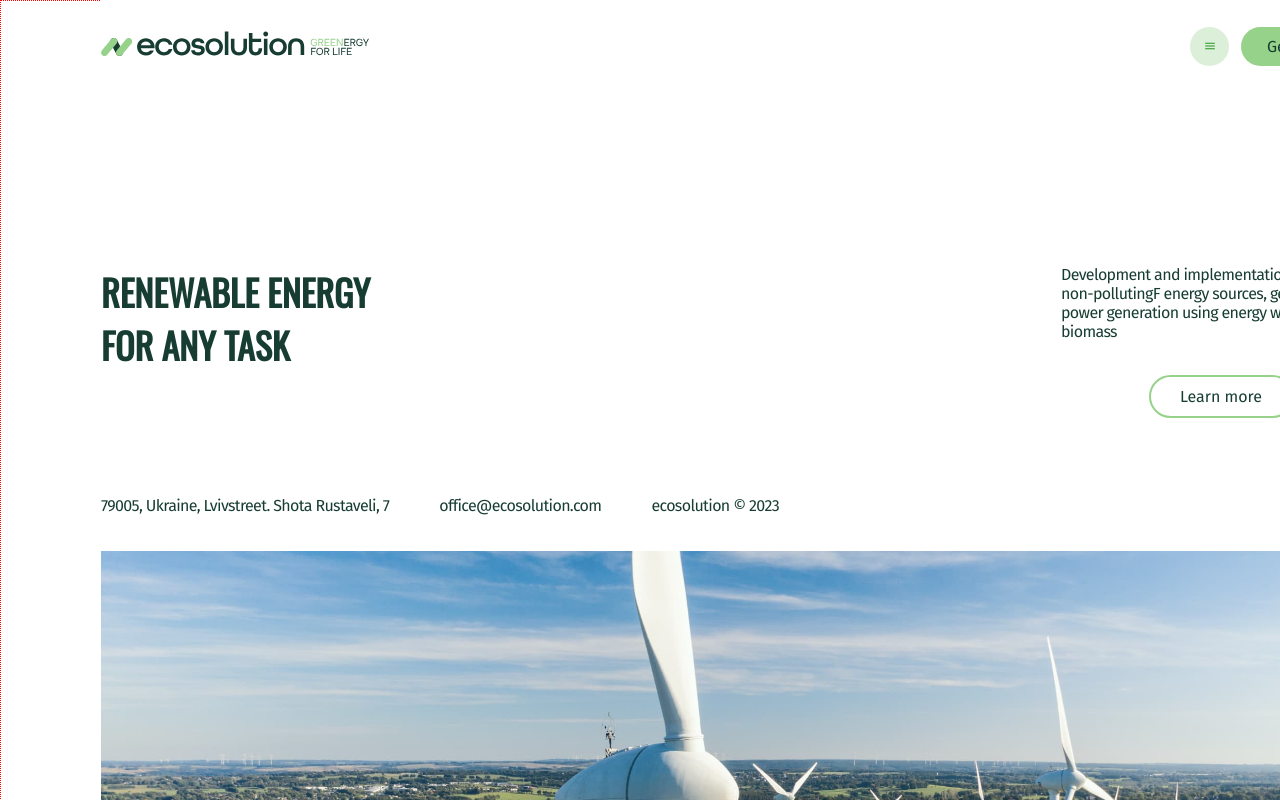
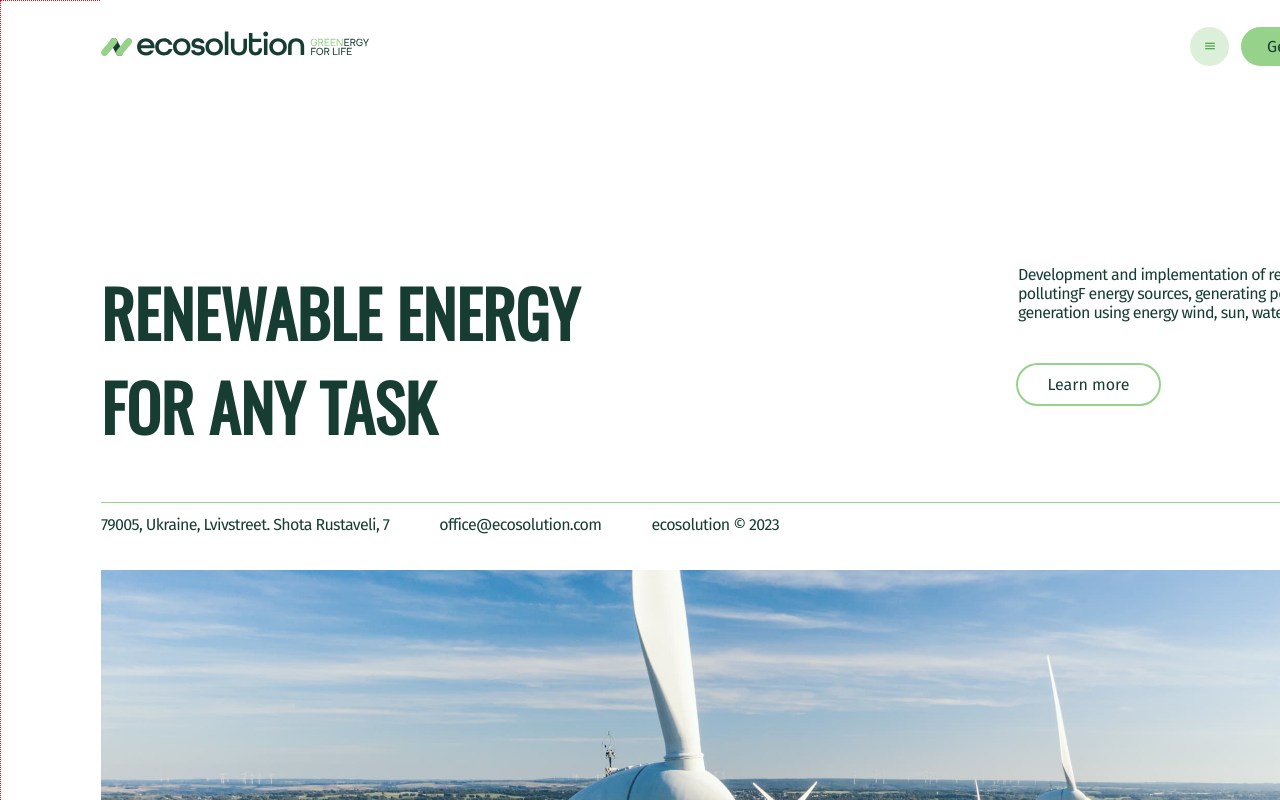
Before and after one commit to chemvic/Ecosolution, a React (Create React App) app: page / in a window 1280 px wide. Shown: the top 800 px of the page. Built offline with nearby package versions, Linux system fonts and the light colour scheme.

Commit message:
hero tuning

```diff
--- a/src/components/Button/Button.module.css
+++ b/src/components/Button/Button.module.css
@@ -1,19 +1,16 @@
 .button{
-    margin: 36px auto;
-    /* display: block; */
+    /* margin: 36px auto; */
     font-family: 'FiraSans';
     font-size: 16px;
     font-style: normal;
     width: 141px;
     height: 39px;
     border: 1px;
-    /* border-color:#97D28B; */
     color:#173D33;
     background-color: #fff;
     cursor: pointer;
     text-decoration: none;
     text-align: center;
-    /* border:2px; */
     outline: #97D28B solid 2px;
     border-radius: 20px;
     transition: color 250ms cubic-bezier(0.075, 0.82, 0.165, 1) background-color
@@ -23,5 +20,4 @@
     outline: none;
     background-color: #173D33;
     color:#97D28B ;
-    /* box-shadow: 0px 3.44px 3.44px rgba(0, 0, 0, 0.25); */
-  }
+}
--- a/src/components/Hero/Hero.module.css
+++ b/src/components/Hero/Hero.module.css
@@ -6,7 +6,7 @@
   display: flex;
   flex-direction: column;
   align-items: center;
-    width: 320px;
+  width: 320px;
 }
 
 .title{
@@ -39,7 +39,6 @@
 }
 
 .button{
-
   display: block;
   font-family: 'FiraSans';
   font-size: 16px;
@@ -61,16 +60,6 @@
   color:#97D28B ;
 }
 
-
-.hero_image{
-  padding: 36px 0;
-
-    background-color: rgba(23, 61, 51, 0.75);
-
-    @media screen and (min-width:1200px) {
-    padding: 200px 0;
-}
-}
 .hero__overlay {
 
   background-image:  url(../../images/Wind-turbine.jpg);
@@ -97,8 +86,8 @@
     content: "";
     position: absolute;
     top: -24px;
-    /* left: 20px;
-    right: 20px; */
+    left: 0px;
+    right: 0px;
     height: 1px;
     background-color: #97D28B;
   }
@@ -120,6 +109,15 @@
     margin-bottom: 36px;
     text-align: center;
   }
+  .hero__contacts::before{
+    content: "";
+    position: absolute;
+    top: -24px;
+    left: 0px;
+    right: 0px;
+    height: 1px;
+    background-color: #97D28B;
+  }
  }
 
 @media screen and (min-width: 768px) {
@@ -130,14 +128,19 @@
     justify-content: center;
   }
   .hero__overlay {
-    /* width: 708px; */
     width: 100%;
     height: 348px;
   }
   .hero_header{
     display: flex;
     justify-content: space-between;
-    margin-bottom: 43px;
+    margin-bottom: 41px;
+  }
+  .title{
+    font-size: 48px;
+  }
+  .title_wrapper{
+    width: 225px;
   }
   .contacts__trade{
     display: inline-block;
@@ -146,7 +149,6 @@
     font-style: normal;
     letter-spacing: -0.04em;
     color: #173D33;
-    /* margin-left: 50px; */
   }
   .hero__contacts{
     position: relative;
@@ -159,8 +161,8 @@
     content: "";
     position: absolute;
     top: -16px;
-    /* left: 20px;
-    right: 20px; */
+    left: 0px;
+    right: 0px;
     height: 1px;
     background-color: #97D28B;
   }
@@ -169,10 +171,17 @@
     flex-direction: row;
 
     justify-content:space-evenly;
-    /* margin-bottom: 36px;      */
+
   }
   .contacts__item{
     margin-right: 50px;
+  }
+  .wrapper{
+    width: 342px;
+    align-items: start;
+  }
+  .description{
+    margin-bottom: 43px;
   }
 
   }
@@ -181,6 +190,15 @@
 @media screen and (min-width: 1280px) {
   .section {
    padding: 264px 0 30px 0;
+  }
+  .title{
+    font-size: 64px;
+  }
+  .title_wrapper{
+    width: 485px;
+  }
+  .wrapper{
+    width: 363px;
   }
   .hero__overlay {
     /* width: 1240px; */
@@ -191,9 +209,12 @@
     content: "";
     position: absolute;
     top: -12px;
-    /* left: 20px;
-    right: 20px; */
+    left: 0px;
+    right: 0px;
     height: 1px;
     background-color: #97D28B;
   }
+  .hero_header{
+    margin-bottom: 37px;
+  }
 }
--- a/src/components/Values/Values.module.css
+++ b/src/components/Values/Values.module.css
@@ -7,14 +7,7 @@
 }
 
 
-@media  screen and (min-width: 360px) and (max-width: 767px) {
-    .section {
-      padding:  18px 0;
-      display: flex;
-      flex-direction: column;
-      justify-content: center;
-    }
-  }
+
 
   .values{
     display: flex;
@@ -25,12 +18,12 @@
 
 
   .values_title{
+    display: block;
     margin-bottom: 24px;
   }
-  .values_text{
-    margin-bottom: 36px;
-  }
+
   .wrapper{
+    display: block;
     width: 320px;
     height: 72px;
     margin-bottom: 36px;
@@ -49,6 +42,19 @@
     display: grid;
     grid-template-columns: 1fr 1fr;
     gap: 24px;
+
+  }
+  @media only screen and (min-width: 360px) and (max-width: 767px) {
+    .section {
+      padding:  18px 0;
+      display: flex;
+      flex-direction: column;
+      justify-content: center;
+    }
+    .grid_container {
+      margin-top: 36px;
+    }
+
   }
 
   @media screen and (min-width: 768px) {
@@ -65,16 +71,16 @@
         grid-column: span 2;
 
       }
-
     .values_text{
         display: flex;
-        flex-direction: row;
-        justify-content: space-around;
-        margin-bottom: 100px;
+        /* flex-direction: row; */
+        justify-content: space-between;
+        /* width: 50%; */
     }
     .grid_container {
        gap: 24px;
        grid-template-columns: repeat(3, 1fr);
+       margin-top: 100px;
     }
   }
 
@@ -85,8 +91,8 @@
      .image {
         width: 596px;
         height: 339px;
-      }
-      .values_text{
-        margin-bottom: 122px;
-      }
     }
+      .grid_container {
+        margin-top: 122px;
+    }
+  }
```
